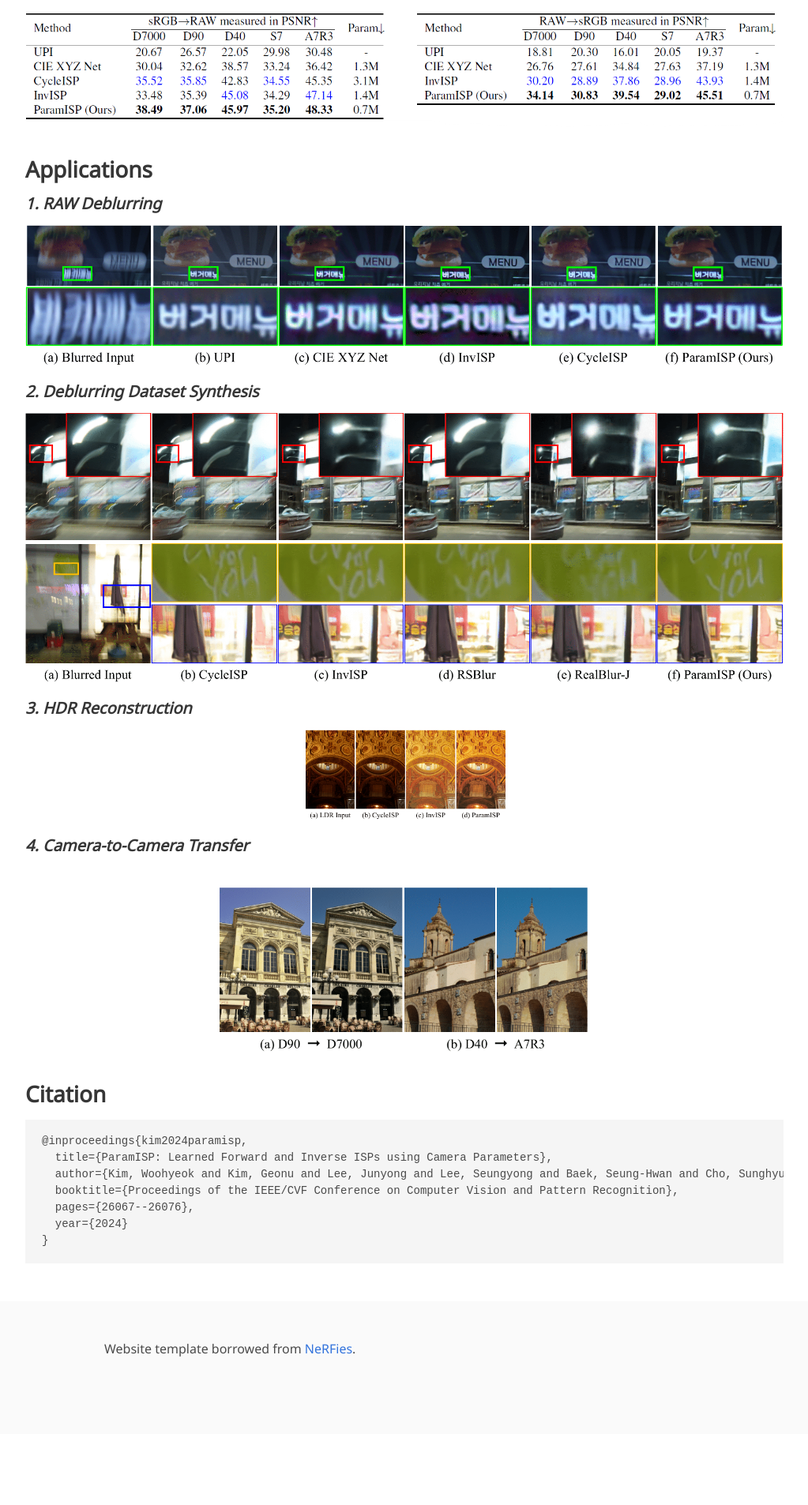
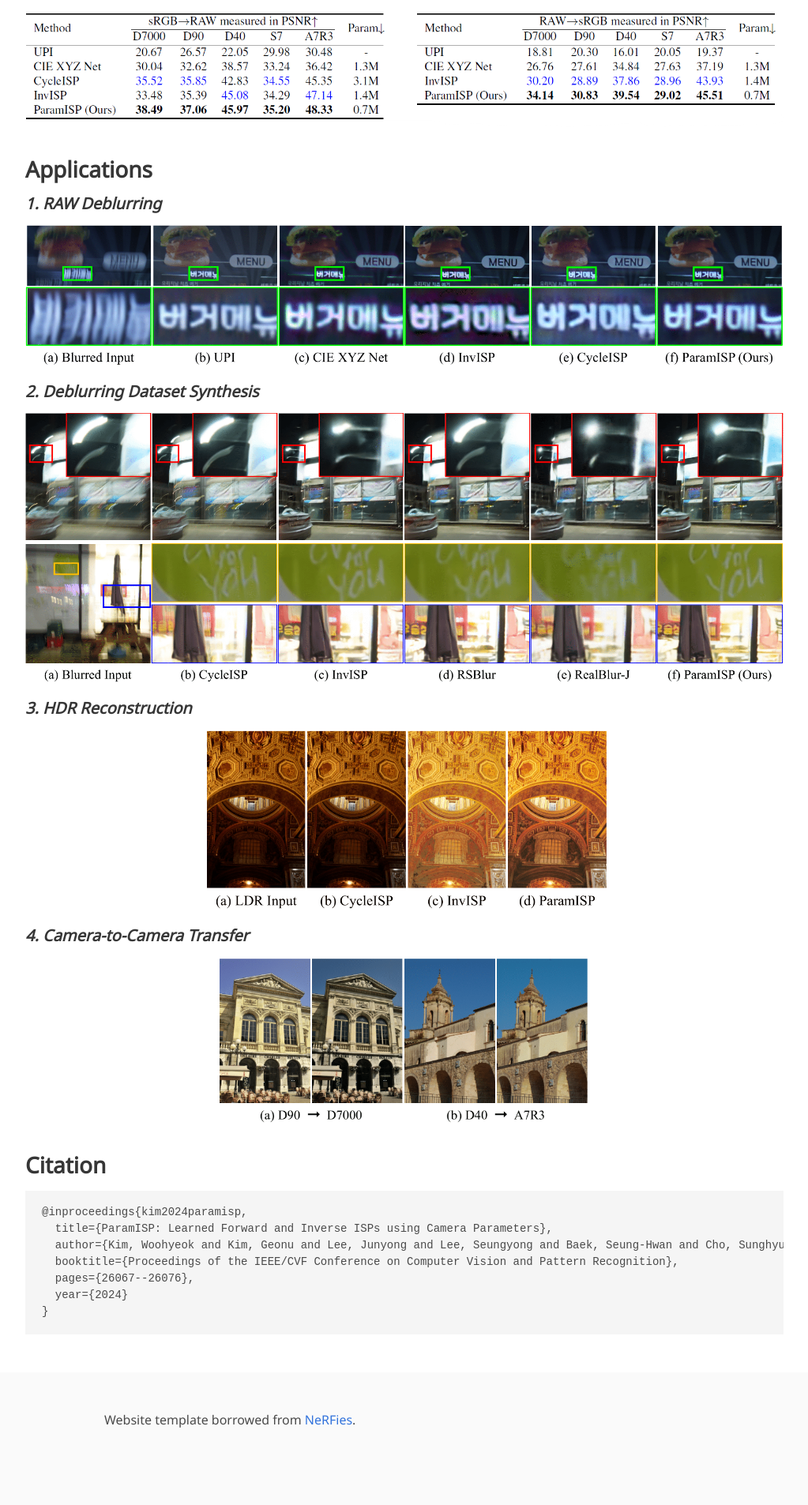
Before and after one commit to woo525/ParamISP, a Jekyll site: the page built from index.md, in a window 1280 px wide. Shown: the part 3020-4926 px from the top of the page at 79% size, without its empty margins (128-1151 px from the left). Built offline with Jekyll 4.4.1, drawn with Linux system fonts in a browser that asks for light colours; some web fonts are replaced; before the commit the page ends 4836 px from its top, so only the background shows below that.

Commit message:
Update index.md

````diff
--- a/index.md
+++ b/index.md
@@ -59,10 +59,10 @@ Extensive experiments demonstrate that ParamISP achieve superior RAW and sRGB re
 ![deblurdataset](/static/image/deblurdataset-1.png)
 
 #### *3. HDR Reconstruction*
-               ![hdr](/static/image/hdr-1.png){: width="50%"}
+![hdr](/static/image/hdr-1.png)
 
 #### *4. Camera-to-Camera Transfer*
-               ![cam2cam](/static/image/cam2cam-1.png)
+![cam2cam](/static/image/cam2cam-1.png)
 
 ## Citation
 ```
````
